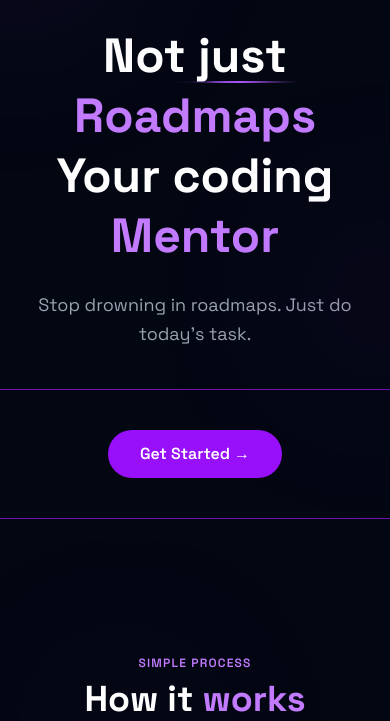
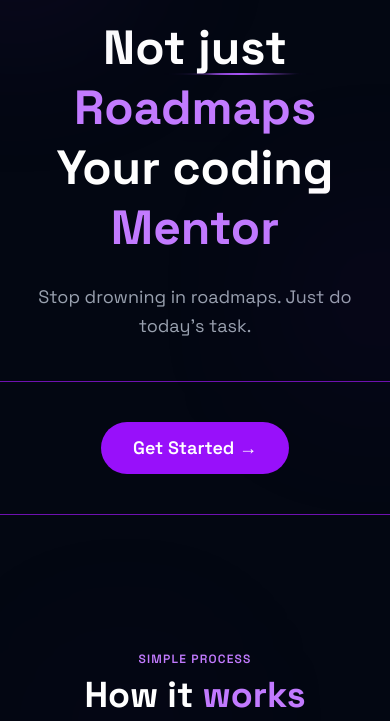
Before and after one commit to SatyamInnovates/Avilor, a FastAPI app: page / in a window 390 px wide. Shown: the part 95-816 px from the top of the page. Run offline with FastAPI, Linux system fonts and the light colour scheme.

Commit message:
avilor main fixed responsive

```diff
--- a/template/home.html
+++ b/template/home.html
@@ -40,7 +40,7 @@
     {% include 'navbar.html' %}
 
     <!-- HERO -->
-    <div class="text-center mt-12 md:mt-24 lg:mt-32 px-4 md:px-8">
+    <div class="text-center mt-10 md:mt-24 lg:mt-32 px-4 md:px-8">
 
         <h1 class="text-5xl sm:text-6xl md:text-7xl lg:text-8xl xl:text-9xl font-extrabold text-white leading-tight">
             Not just
@@ -63,10 +63,9 @@
     <hr class="border-purple-800 my-10 md:my-16 max-w-4xl mx-auto">
 
     <div class="flex flex-col items-center gap-4">
-        <button class="glow-btn relative overflow-hidden bg-purple-600 text-white px-8 md:px-10 py-3 md:py-4 rounded-full font-semibold text-base sm:text-lg md:text-xl hover:bg-purple-500
-                transition active:scale-95">
-                    Get Started →
-                </button>
+        <button onclick="window.location.href='/onboarding'" class="glow-btn relative overflow-hidden before:absolute before:inset-0 before:-translate-x-full before:bg-white/5 before:skew-x-12 hover:before:translate-x-full before:transition-transform before:duration-700 bg-purple-600 text-white px-8 md:px-10 py-3 md:py-4 rounded-full font-semibold text-lg md:text-xl hover:bg-purple-500 transition active:scale-95">
+            Get Started &#x2192;
+        </button>
     </div>
 
     <hr class="border-purple-800 my-10 md:my-16 max-w-4xl mx-auto">
```
